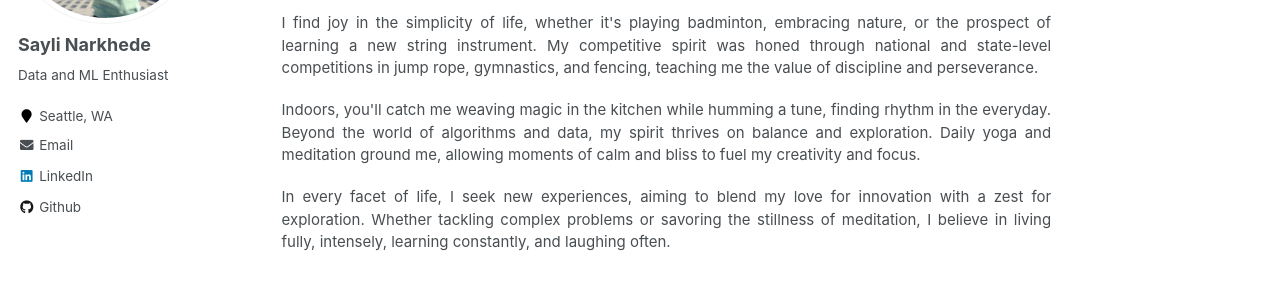
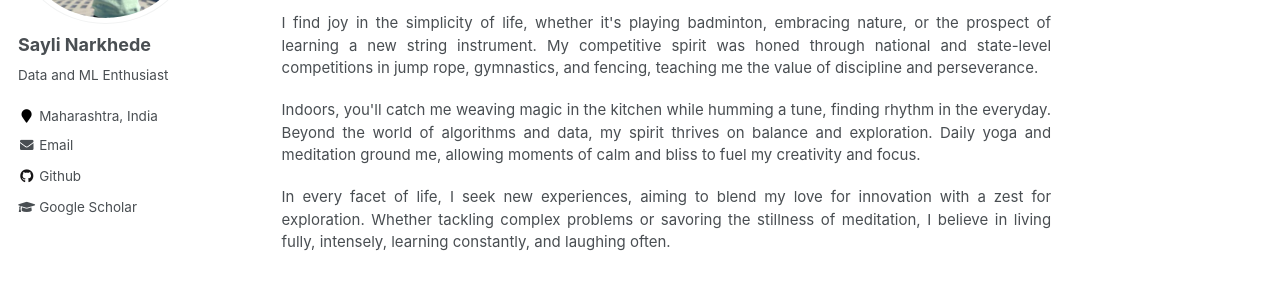
Before and after one commit to SayliMN/saylimn.github.io, a Jekyll site: the page built from _pages/about.md, in a window 1280 px wide. Shown: the part 250-554 px from the top of the page. Built offline with Jekyll 4.4.1, drawn with Linux system fonts in a browser that asks for light colours.

```diff
--- a/_config.yml
+++ b/_config.yml
@@ -83,10 +83,10 @@ author:
   name             : "Sayli Narkhede"
   avatar           : "profile.jpeg"
   bio              : "Data and ML Enthusiast"
-  location         : "Seattle, WA"
+  location         : "Maharashtra, India"
   employer         :
   pubmed           :
-  googlescholar    :
+  googlescholar    : "https://scholar.google.com/citations?user=h7oCvEkAAAAJ&hl=en"
   email            : "saylinarkhede09@gmail.com"
   researchgate     :  # example: "https://www.researchgate.net/profile/yourprofile"
   uri              :
@@ -102,7 +102,7 @@ author:
   instagram        :
   impactstory      : #"https://profiles.impactstory.org/u/xxxx-xxxx-xxxx-xxxx"
   lastfm           :
-  linkedin         : "sayli-narkhede"
+  linkedin         : #"sayli-narkhede"
   orcid            :
   pinterest        :
   soundcloud       :
```
